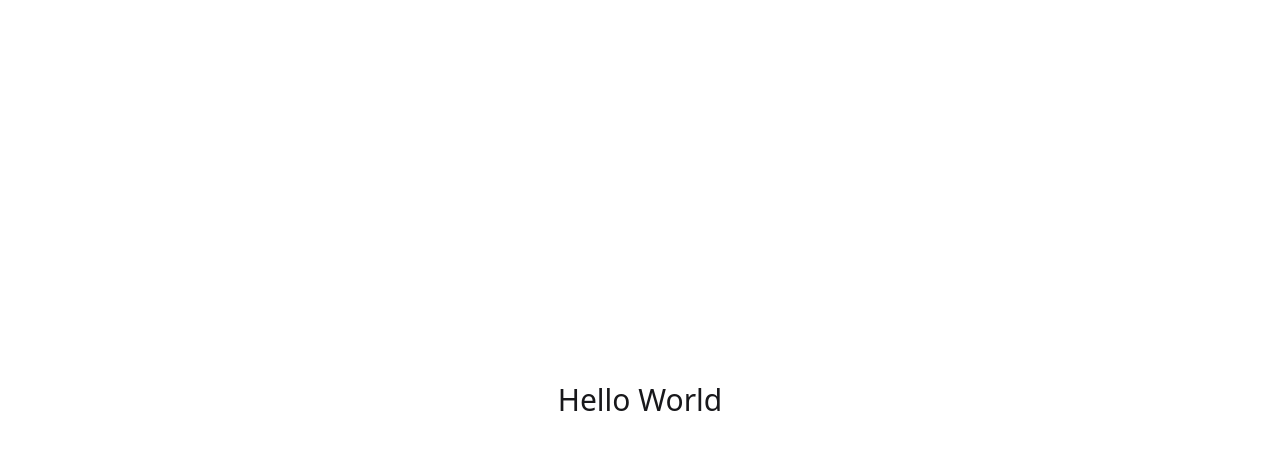
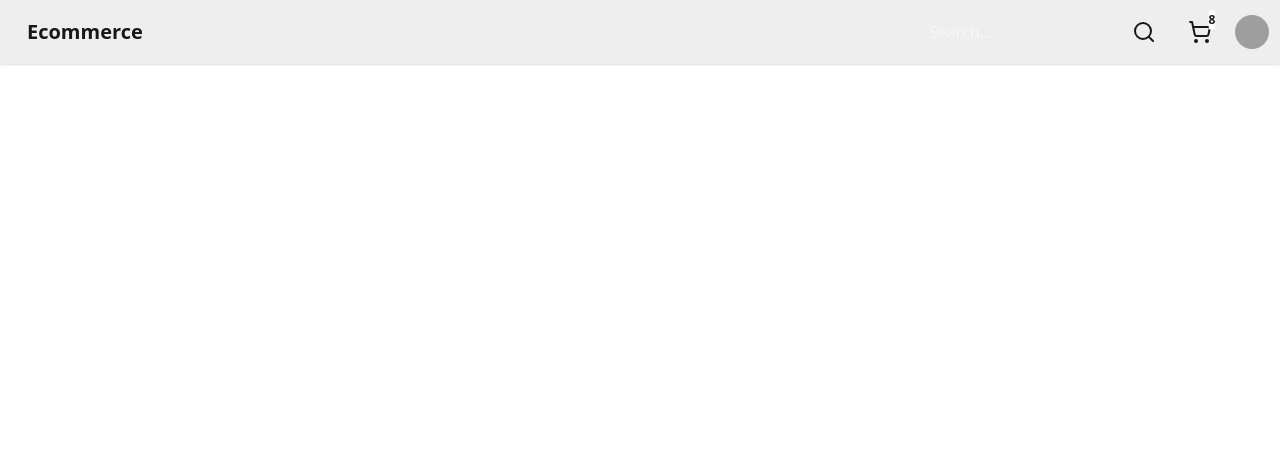
Before and after one commit to PutuRivan/frontend-ecommerce-sc-2025, a React (Vite) app: page / in a window 1280 px wide. Shown: the top 450 px of the page. Built offline with nearby package versions, Linux system fonts and the light colour scheme; grey boxes are pictures that could not be loaded.

Commit message:
feat:navigation bar components

```diff
--- a/package.json
+++ b/package.json
@@ -10,7 +10,10 @@
     "preview": "vite preview"
   },
   "dependencies": {
+    "@radix-ui/react-dialog": "^1.1.11",
     "@tailwindcss/vite": "^4.1.5",
+    "class-variance-authority": "^0.7.1",
+    "lucide-react": "^0.503.0",
     "react": "^19.0.0",
     "react-dom": "^19.0.0",
     "tailwindcss": "^4.1.5"
--- a/src/App.jsx
+++ b/src/App.jsx
@@ -1,10 +1,13 @@
 import React from 'react'
+import Navbar from './components/navigation-bar/Navbar'
 
 const App = () => {
   return (
-    <div className='flex justify-center items-center h-screen'>
-      <h2 className='text-3xl'>Hello World</h2>
-    </div>
+    <>
+      <div className=''>
+        <Navbar/>
+      </div>
+    </>
     )
 }
 
--- /dev/null
+++ b/src/components/navigation-bar/Navbar.jsx
@@ -0,0 +1,21 @@
+import React from 'react'
+import NavbarProfile from './navbar-profile'
+import NavbarCart from './navbar-cart'
+import SearchBar from './navbar-search-bar'
+
+const Navbar = () => {
+	return (
+		<div className="navbar bg-base-300 shadow-sm">
+			<div className="navbar-start">
+				<a className="btn btn-ghost text-xl">Ecommerce</a>
+			</div>
+			<div className="navbar-end gap-3">
+				<SearchBar />
+				<NavbarCart />
+				<NavbarProfile />
+			</div>
+		</div>
+	)
+}
+
+export default Navbar
--- /dev/null
+++ b/src/components/navigation-bar/navbar-cart.jsx
@@ -0,0 +1,24 @@
+import { ShoppingCart } from 'lucide-react'
+import React from 'react'
+import { Sheet, SheetContent, SheetDescription, SheetHeader, SheetTitle, SheetTrigger } from '../ui/sheet'
+
+const NavbarCart = () => {
+	return (
+		<Sheet>
+			<SheetTrigger role="button" className="btn btn-ghost btn-circle">
+				<div className="indicator">
+					<ShoppingCart />
+					<span className="badge badge-sm indicator-item">8</span>
+				</div>
+			</SheetTrigger>
+			<SheetContent side="right">
+				<SheetHeader>
+					<SheetTitle>Shopping Cart</SheetTitle>
+				</SheetHeader>
+				<p className='p-3'>Isi konten di sini</p>
+			</SheetContent>
+		</Sheet>
+	)
+}
+
+export default NavbarCart
--- /dev/null
+++ b/src/components/navigation-bar/navbar-profile.jsx
@@ -0,0 +1,29 @@
+import React from 'react'
+
+const NavbarProfile = () => {
+  return (
+    <div className="dropdown dropdown-end">
+      <div tabIndex={0} role="button" className="btn btn-ghost btn-circle avatar">
+        <div className="w-10 rounded-full">
+          <img
+            alt="Tailwind CSS Navbar component"
+            src="https://img.daisyui.com/images/stock/photo-1534528741775-53994a69daeb.webp" />
+        </div>
+      </div>
+      <ul
+        tabIndex={0}
+        className="menu menu-sm dropdown-content bg-base-100 rounded-box z-1 mt-3 w-52 p-2 shadow">
+        <li>
+          <a className="justify-between">
+            Profile
+            <span className="badge">New</span>
+          </a>
+        </li>
+        <li><a>Settings</a></li>
+        <li><a>Logout</a></li>
+      </ul>
+    </div>
+  )
+}
+
+export default NavbarProfile
--- /dev/null
+++ b/src/components/navigation-bar/navbar-search-bar.jsx
@@ -0,0 +1,20 @@
+import { Search } from 'lucide-react'
+import React from 'react'
+
+const SearchBar = () => {
+	return (
+		<div className="relative">
+			<input
+				placeholder="Search..."
+				className="p-2 rounded-xl w-full border-base-100 text-white"
+			/>
+			<button
+				className="absolute inset-y-0 right-0 flex items-center pr-3"
+			>
+				<Search size={24} />
+			</button>
+		</div>
+	)
+}
+
+export default SearchBar
--- /dev/null
+++ b/src/components/ui/sheet.jsx
@@ -0,0 +1,98 @@
+import React from "react"
+import * as SheetPrimitive from "@radix-ui/react-dialog"
+import { cva } from "class-variance-authority"
+import { X } from "lucide-react"
+import { cn } from "../../lib/utils" // pastikan kamu punya fungsi `cn`, atau ganti dengan classNames biasa
+
+const Sheet = SheetPrimitive.Root
+const SheetTrigger = SheetPrimitive.Trigger
+const SheetClose = SheetPrimitive.Close
+const SheetPortal = SheetPrimitive.Portal
+
+const SheetOverlay = React.forwardRef(({ className, ...props }, ref) => (
+  <SheetPrimitive.Overlay
+    ref={ref}
+    className={cn(
+      "fixed inset-0 z-50 bg-base-200 data-[state=open]:animate-in data-[state=closed]:animate-out data-[state=closed]:fade-out-0 data-[state=open]:fade-in-0",
+      className
+    )}
+    {...props}
+  />
+))
+SheetOverlay.displayName = "SheetOverlay"
+
+const sheetVariants = cva(
+  "fixed z-50 gap-4 bg-transparent p-6 shadow-lg transition ease-in-out data-[state=open]:animate-in data-[state=closed]:animate-out data-[state=closed]:duration-300 data-[state=open]:duration-500",
+  {
+    variants: {
+      side: {
+        top: "inset-x-0 top-0 border-b data-[state=closed]:slide-out-to-top data-[state=open]:slide-in-from-top",
+        bottom: "inset-x-0 bottom-0 border-t data-[state=closed]:slide-out-to-bottom data-[state=open]:slide-in-from-bottom",
+        left: "inset-y-0 left-0 h-full w-3/4 border-r data-[state=closed]:slide-out-to-left data-[state=open]:slide-in-from-left sm:max-w-sm",
+        right: "inset-y-0 right-0 h-full w-3/4 border-l data-[state=closed]:slide-out-to-right data-[state=open]:slide-in-from-right sm:max-w-sm"
+      }
+    },
+    defaultVariants: {
+      side: "right"
+    }
+  }
+)
+
+const SheetContent = React.forwardRef(({ side = "right", className, children, ...props }, ref) => (
+  <SheetPortal>
+    <SheetOverlay />
+    <SheetPrimitive.Content
+      ref={ref}
+      className={cn(sheetVariants({ side }), className)}
+      {...props}
+    >
+      {children}
+      <SheetPrimitive.Close className="absolute right-4 cursor-pointer top-4 rounded-sm opacity-70 ring-offset-background transition-opacity hover:opacity-100 focus:outline-none focus:ring-2 focus:ring-ring focus:ring-offset-2 disabled:pointer-events-none data-[state=open]:bg-secondary">
+        <X className="h-4 w-4" color="red"/>
+        <span className="sr-only">Close</span>
+      </SheetPrimitive.Close>
+    </SheetPrimitive.Content>
+  </SheetPortal>
+))
+SheetContent.displayName = "SheetContent"
+
+const SheetHeader = ({ className, ...props }) => (
+  <div className={cn("flex flex-col space-y-2 text-center sm:text-left", className)} {...props} />
+)
+SheetHeader.displayName = "SheetHeader"
+
+const SheetFooter = ({ className, ...props }) => (
+  <div className={cn("flex flex-col-reverse sm:flex-row sm:justify-end sm:space-x-2", className)} {...props} />
+)
+SheetFooter.displayName = "SheetFooter"
+
+const SheetTitle = React.forwardRef(({ className, ...props }, ref) => (
+  <SheetPrimitive.Title
+    ref={ref}
+    className={cn("text-lg font-semibold text-foreground text-center", className)}
+    {...props}
+  />
+))
+SheetTitle.displayName = "SheetTitle"
+
+const SheetDescription = React.forwardRef(({ className, ...props }, ref) => (
+  <SheetPrimitive.Description
+    ref={ref}
+    className={cn("text-sm text-muted-foreground", className)}
+    {...props}
+  />
+))
+SheetDescription.displayName = "SheetDescription"
+
+export {
+  Sheet,
+  SheetPortal,
+  SheetOverlay,
+  SheetTrigger,
+  SheetClose,
+  SheetContent,
+  SheetHeader,
+  SheetFooter,
+  SheetTitle,
+  SheetDescription
+}
--- a/src/index.css
+++ b/src/index.css
@@ -37,3 +37,75 @@
   --depth: 0;
   --noise: 1;
 }
+
+:root {
+  --background: --color-base-100;
+  --foreground: --color-base-content;
+  --card: --color-base-200;
+  --card-foreground: --color-base-content;
+  --popover: --color-base-200;
+  --popover-foreground: --color-base-content;
+  --primary: --color-primary;
+  --primary-foreground: --color-primary-content;
+  --secondary: --color-secondary;
+  --secondary-foreground: --color-secondary-content;
+  --muted: --color-base-300;
+  --muted-foreground: --color-base-content;
+  --accent: --color-accent;
+  --accent-foreground: --color-accent-content;
+  --destructive: --color-error;
+  --destructive-foreground: --color-error-content;
+  --border: --color-base-300;
+  --input: --color-base-300;
+  --ring: --color-primary;
+  --radius: 0.5rem;
+}
+
+@theme inline {
+  --color-background: var(--background);
+  --color-foreground: var(--foreground);
+  --color-card: var(--card);
+  --color-card-foreground: var(--card-foreground);
+  --color-popover: var(--popover);
+  --color-popover-foreground: var(--popover-foreground);
+  --color-primary: var(--primary);
+  --color-primary-foreground: var(--primary-foreground);
+  --color-secondary: var(--secondary);
+  --color-secondary-foreground: var(--secondary-foreground);
+  --color-muted: var(--muted);
+  --color-muted-foreground: var(--muted-foreground);
+  --color-accent: var(--accent);
+  --color-accent-foreground: var(--accent-foreground);
+  --color-destructive: var(--destructive);
+  --color-destructive-foreground: var(--destructive-foreground);
+  --color-border: var(--border);
+  --color-input: var(--input);
+  --color-ring: var(--ring);
+  --color-chart-1: var(--chart-1);
+  --color-chart-2: var(--chart-2);
+  --color-chart-3: var(--chart-3);
+  --color-chart-4: var(--chart-4);
+  --color-chart-5: var(--chart-5);
+  --radius-sm: calc(var(--radius) - 4px);
+  --radius-md: calc(var(--radius) - 2px);
+  --radius-lg: var(--radius);
+  --radius-xl: calc(var(--radius) + 4px);
+  --color-sidebar: var(--sidebar);
+  --color-sidebar-foreground: var(--sidebar-foreground);
+  --color-sidebar-primary: var(--sidebar-primary);
+  --color-sidebar-primary-foreground: var(--sidebar-primary-foreground);
+  --color-sidebar-accent: var(--sidebar-accent);
+  --color-sidebar-accent-foreground: var(--sidebar-accent-foreground);
+  --color-sidebar-border: var(--sidebar-border);
+  --color-sidebar-ring: var(--sidebar-ring);
+}
+
+@layer base {
+  * {
+    @apply border-border outline-ring/50;
+  }
+
+  body {
+    @apply bg-background text-foreground;
+  }
+}
--- /dev/null
+++ b/src/lib/utils.js
@@ -0,0 +1,3 @@
+export function cn(...classes) {
+    return classes.filter(Boolean).join(" ")
+  }
```
Also changed, not shown: 2 other files (tests, documents, lock files or other folders). Lines whose indentation alone changed are shown as unchanged.
